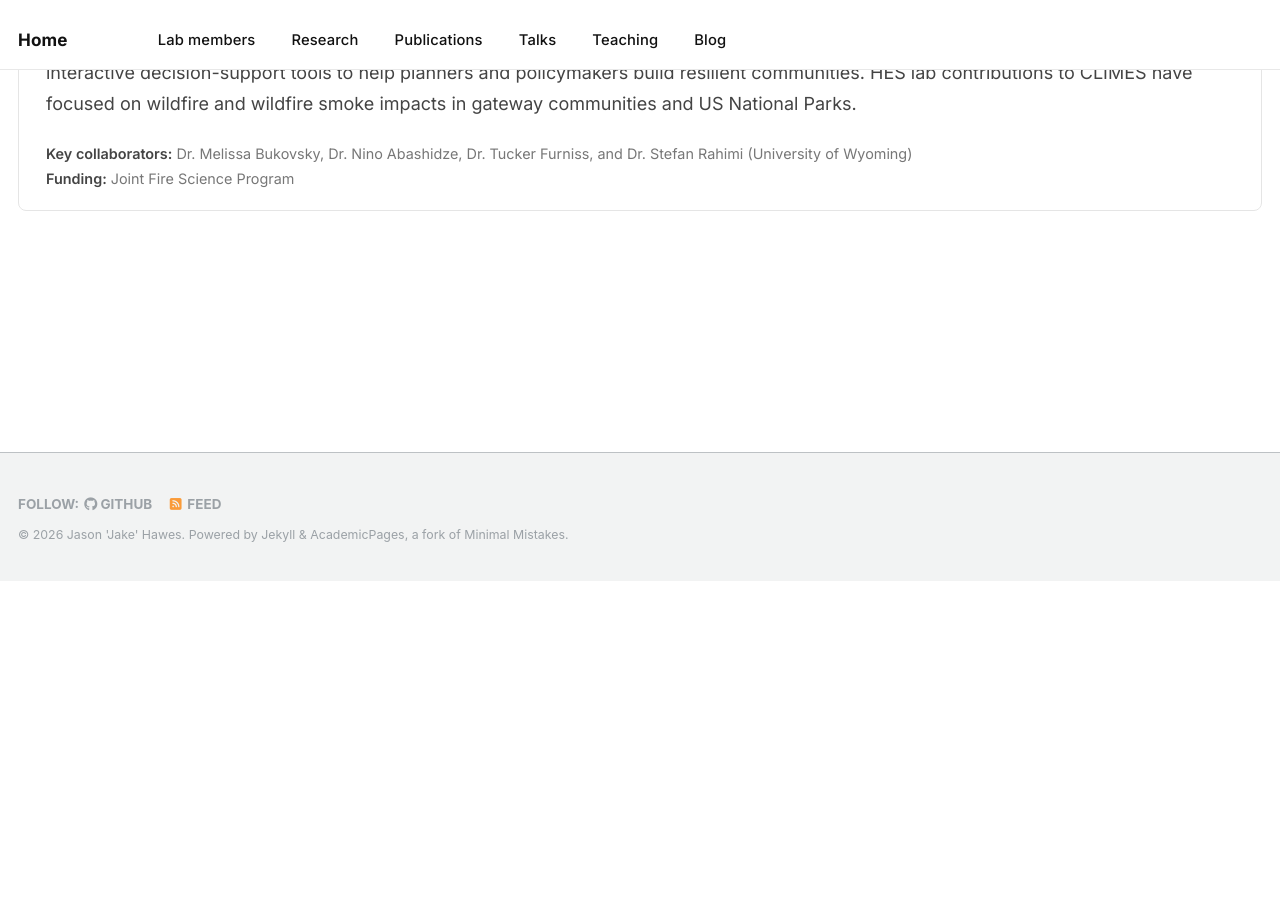
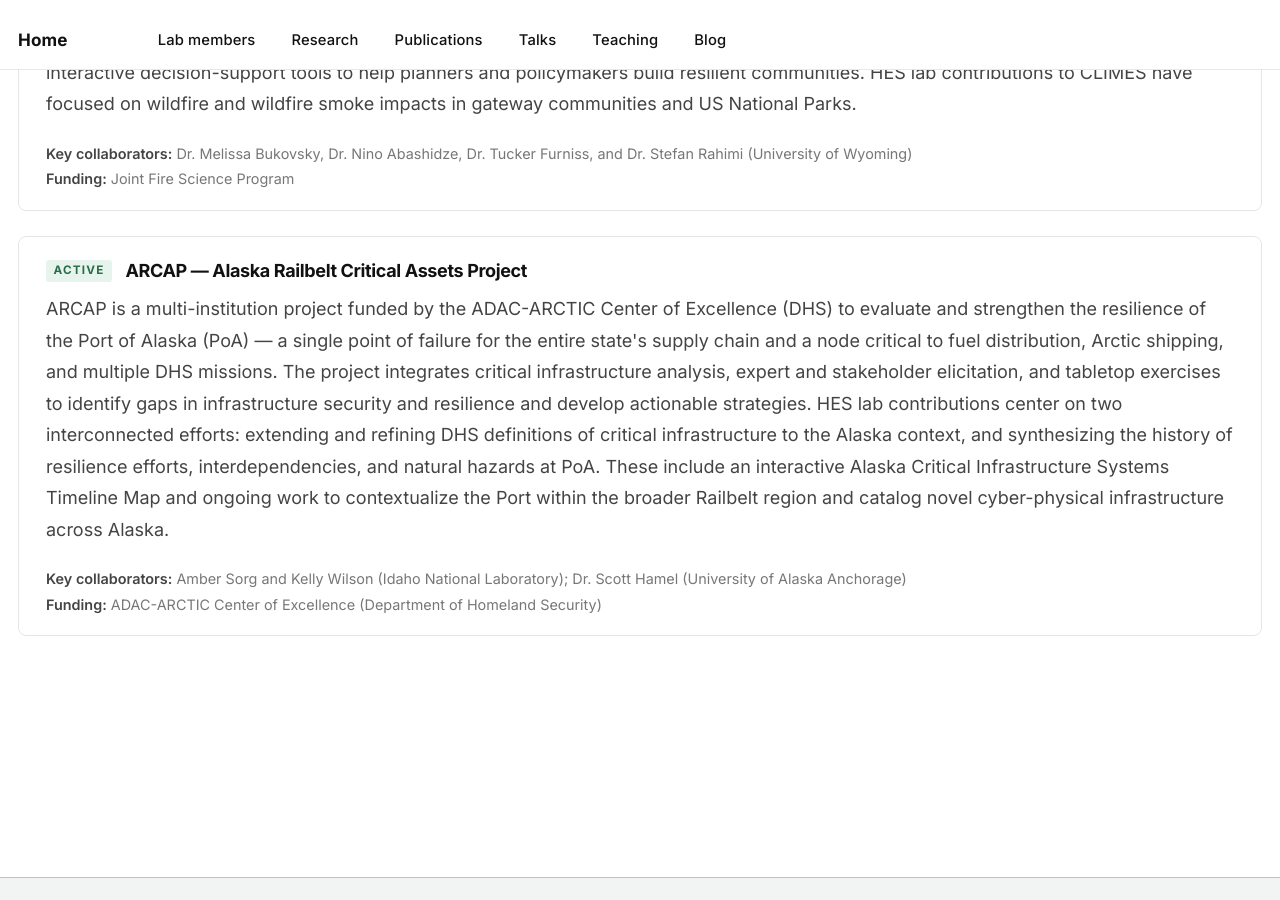
Before and after one commit to jkhawes/jkhawes.github.io, a Jekyll site: the page built from _research/infrastructure-resilience.md, in a window 1280 px wide and 900 px high, scrolled down 1031 px. Built offline with Jekyll 4.4.1, drawn with Linux system fonts in a browser that asks for light colours; before the commit the page ends 1611 px from its top, so only the background shows below that.

Commit message:
Update infrastructure-resilience.md

```diff
--- a/_research/infrastructure-resilience.md
+++ b/_research/infrastructure-resilience.md
@@ -91,3 +91,15 @@
     <div><span>Funding:</span> Joint Fire Science Program</div>
   </div>
 </div>
+
+<div class="hes-project">
+  <div class="hes-project__header">
+    <span class="hes-project__status hes-project__status--active">Active</span>
+    <h3 class="hes-project__title">ARCAP — Alaska Railbelt Critical Assets Project</h3>
+  </div>
+  <p class="hes-project__desc">ARCAP is a multi-institution project funded by the ADAC-ARCTIC Center of Excellence (DHS) to evaluate and strengthen the resilience of the Port of Alaska (PoA) — a single point of failure for the entire state's supply chain and a node critical to fuel distribution, Arctic shipping, and multiple DHS missions. The project integrates critical infrastructure analysis, expert and stakeholder elicitation, and tabletop exercises to identify gaps in infrastructure security and resilience and develop actionable strategies. HES lab contributions center on two interconnected efforts: extending and refining DHS definitions of critical infrastructure to the Alaska context, and synthesizing the history of resilience efforts, interdependencies, and natural hazards at PoA. These include an interactive Alaska Critical Infrastructure Systems Timeline Map and ongoing work to contextualize the Port within the broader Railbelt region and catalog novel cyber-physical infrastructure across Alaska.</p>
+  <div class="hes-project__meta">
+    <div><span>Key collaborators:</span> Amber Sorg and Kelly Wilson (Idaho National Laboratory); Dr. Scott Hamel (University of Alaska Anchorage)</div>
+    <div><span>Funding:</span> ADAC-ARCTIC Center of Excellence (Department of Homeland Security)</div>
+  </div>
+</div>
```
